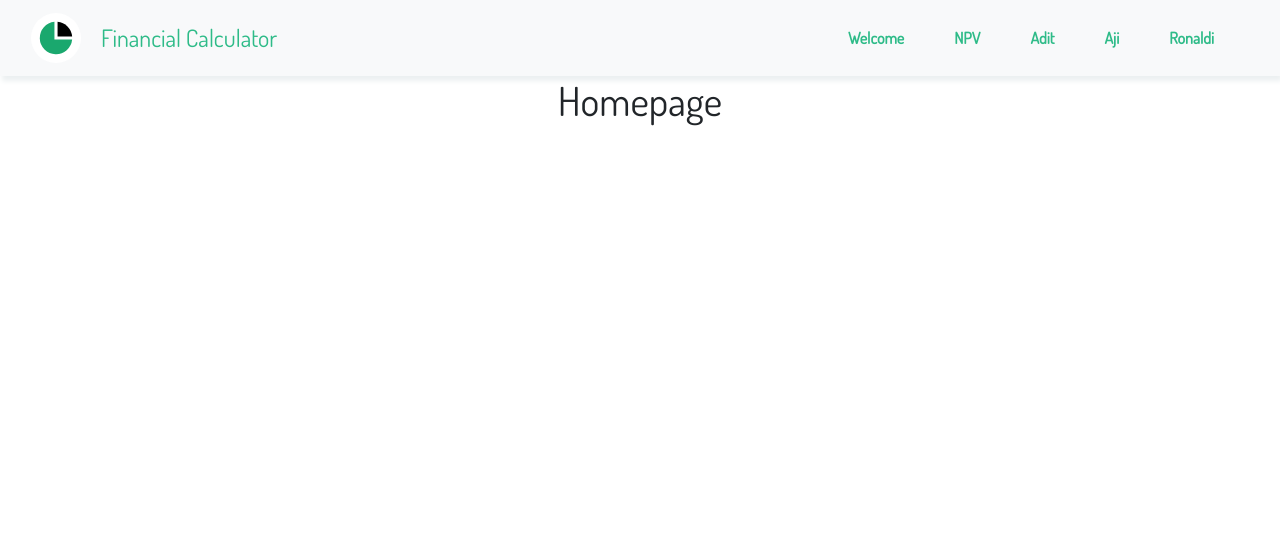
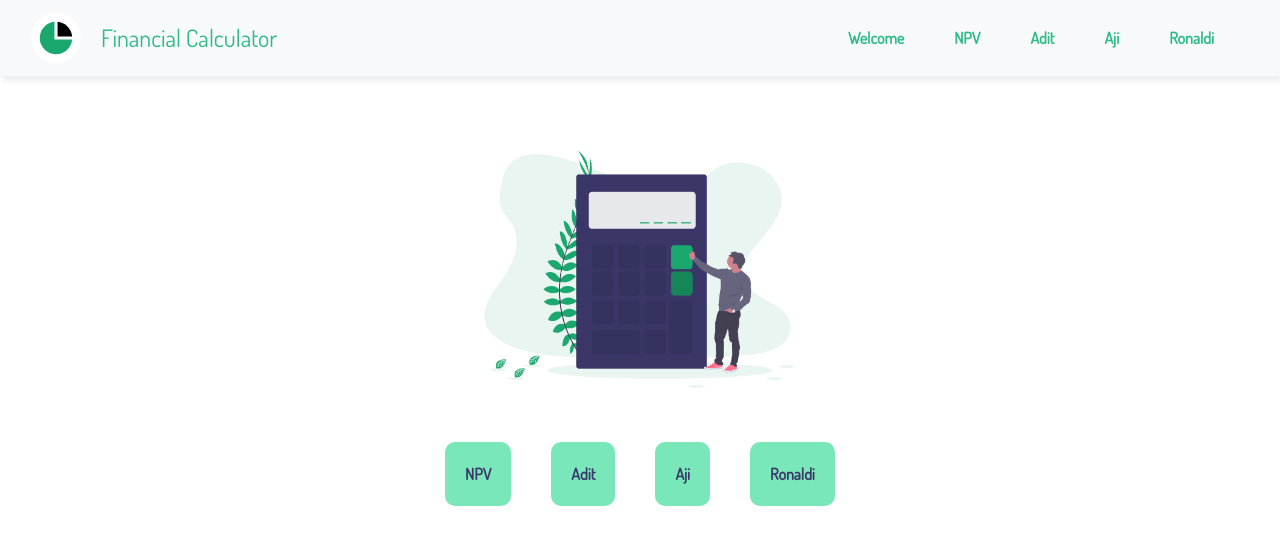
Before and after one commit to adhytianara/myfinance---front-end, a React (Create React App) app: page / in a window 1280 px wide. Shown: the top 544 px of the page. Built offline with nearby package versions, Linux system fonts and the light colour scheme.

Commit message:
finish homepage

```diff
--- a/src/components/Home/Home.js
+++ b/src/components/Home/Home.js
@@ -1,11 +1,30 @@
-import React from 'react'
+import React from "react";
+import { Image, Row } from "react-bootstrap";
+import homeLogo from "./img/home.png";
+import "./style.css";
+import { Link } from "react-router-dom";
 
 function Home() {
-    return (
-        <div>
-            <h1>Homepage</h1>
-        </div>
-    )
+  return (
+    <div>
+      <Image src={homeLogo} fluid className="home-logo" />
+
+      <Row className="justify-content-center">
+        <Link to="/netpresentvalue" className="link-container">
+          <p className="link-dalam">NPV</p>
+        </Link>
+        <Link to="/#" className="link-container">
+          <p className="link-dalam">Adit</p>
+        </Link>
+        <Link to="/#" className="link-container">
+          <p className="link-dalam">Aji</p>
+        </Link>
+        <Link to="/#" className="link-container">
+          <p className="link-dalam">Ronaldi</p>
+        </Link>
+      </Row>
+    </div>
+  );
 }
 
-export default Home
+export default Home;
--- a/src/components/Home/style.css
+++ b/src/components/Home/style.css
@@ -0,0 +1,24 @@
+.home-logo {
+  max-width: 30%;
+  display: block;
+  margin-left: auto;
+  margin-right: auto;
+  margin-top: 50px;
+  margin-bottom: 30px;
+}
+
+.link-container {
+    border-width: 2px;
+    background-color: #79E7BA;
+    text-align: center;
+    padding: 20px !important;
+    margin: 0 20px;
+    border-radius: 10px;
+}
+
+.link-dalam {
+    margin-left: 0;
+    opacity: 100%;
+    color: #3A3768;
+
+}
```
Also changed, not shown: src/components/Home/img/home.png (added).
